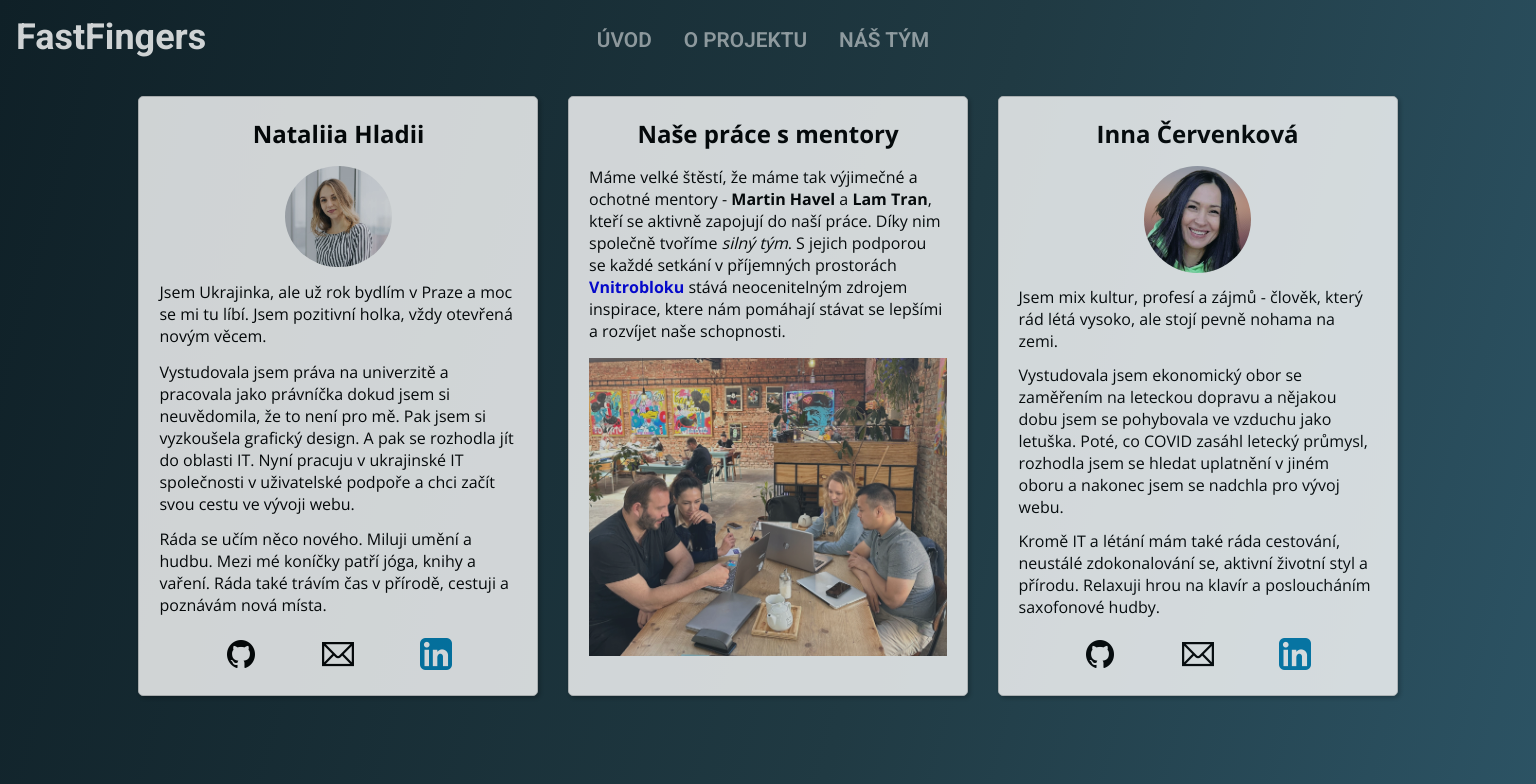
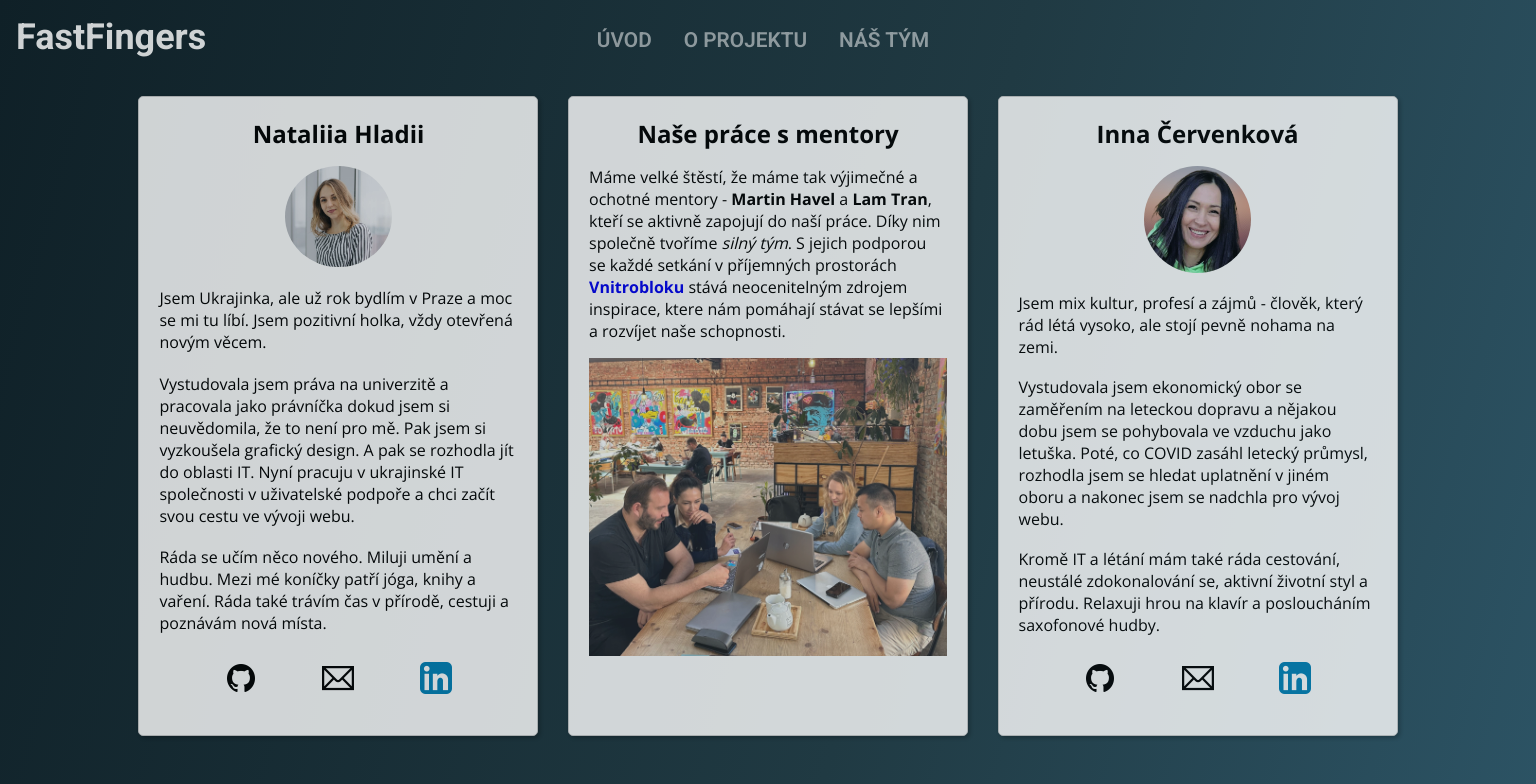
Before and after one commit to NataliiaHl/o-projektu, a React app: page /about_team in a window 1536 px wide. Shown: the top 784 px of the page. Built offline with nearby package versions, Linux system fonts and the light colour scheme.

Commit message:
Edit card height

```diff
--- a/src/pages/AboutTeam/Inna/style.css
+++ b/src/pages/AboutTeam/Inna/style.css
@@ -47,6 +47,7 @@
   display: flex;
   justify-content: space-evenly;
   margin-top: 1rem;
+  margin-bottom: 1rem;
 }
 
 .socials__icon-github,
@@ -64,6 +65,6 @@
 
 @media (min-width: 1440px) {
   .author__card {
-    height: 75vh;
+    height: 80vh;
   }
 }
--- a/src/pages/AboutTeam/Mentors/style.css
+++ b/src/pages/AboutTeam/Mentors/style.css
@@ -41,6 +41,6 @@
 
 @media (min-width: 1440px) {
   .mentors__card {
-    height: 75vh;
+    height: 80vh;
   }
 }
```
